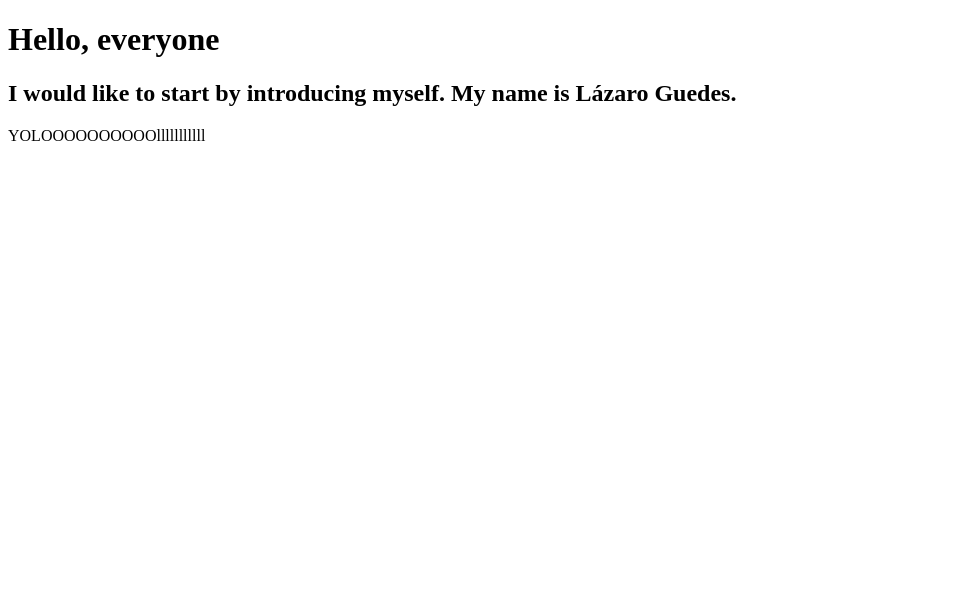
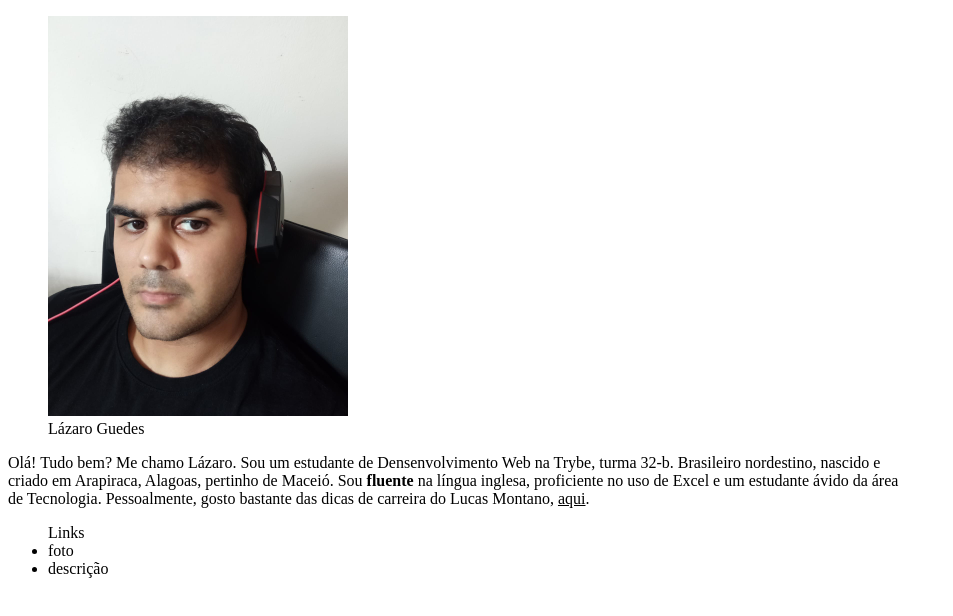
Before and after one commit to lazarusguedes/lazarusguedes.github.io, a plain HTML site: page index.html in a window 1280 px wide. Shown: the whole page, without its empty margins (0-953 px from the left). Drawn offline with Linux system fonts and the light colour scheme.

Commit message:
Exercício 01

```diff
--- a/index.html
+++ b/index.html
@@ -7,10 +7,20 @@
     <title>My first page</title>
 </head>
 <body>
-    <h1>Hello, everyone</h1>
-    <h2>I would like to start by introducing myself. My name
-        is Lázaro Guedes.
-    </h2>
-    <p>YOLOOOOOOOOOOlllllllllll</p>
+    <figure>
+        <img id="#pic" src="profile_pic.jpeg" width="300px" alt="picture">
+        <figcaption>Lázaro Guedes</figcaption>
+    </figure>
+    <p id="#descrição" style="width: 900px;">Olá! Tudo bem? Me chamo Lázaro. Sou um estudante de Densenvolvimento Web na Trybe, turma 32-b. Brasileiro nordestino, nascido e criado em Arapiraca, Alagoas,
+        pertinho de Maceió. Sou <b>fluente</b> na língua inglesa, proficiente no uso de Excel e um estudante ávido da área de Tecnologia. Pessoalmente,
+        gosto bastante das dicas de carreira do Lucas Montano, <a href="https://www.youtube.com/watch?v=nOFXkKgEamw" target="blank" style="text-decoration: underline; color: black;"> aqui</a>.
+    </p>
+
+    <ul>
+        Links
+        <li><a href="#pic" style="text-decoration: none; color: black;">foto</a></li>
+        <li><a href="#descrição" style="text-decoration: none; color: black;">descrição</a></li>
+
+    </ul>
 </body>
 </html>
```
Also changed, not shown: profile_pic.jpeg (added).
